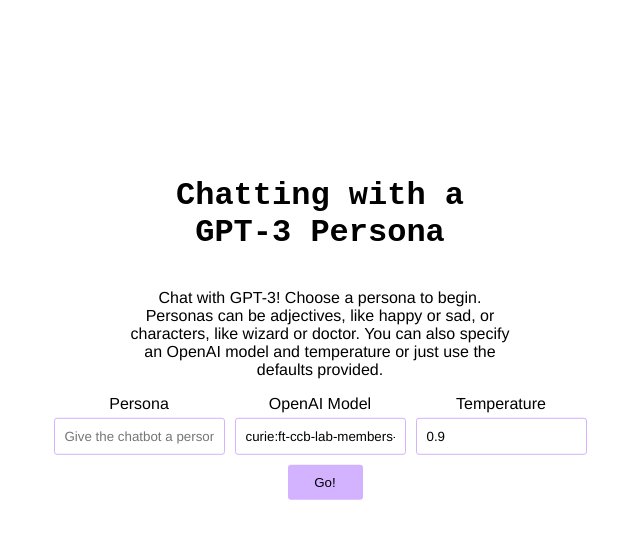
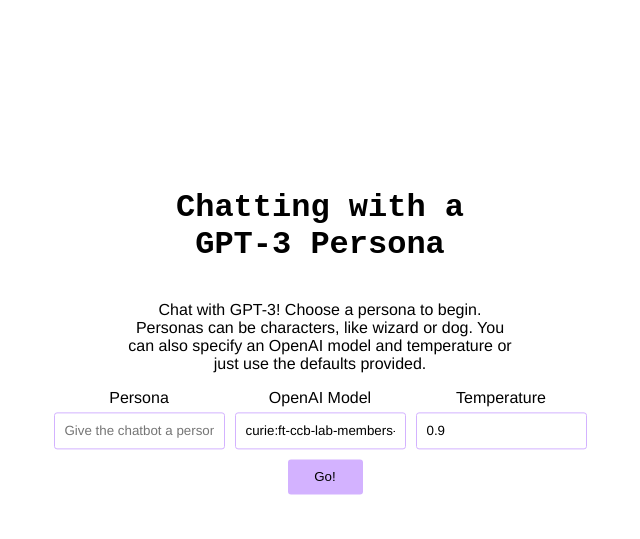
Before and after one commit to ahwang16/gpt3-chatbot, a Flask app: page / in a window 1280 px wide. Shown: the top 539 px of the page, without its empty margins (320-960 px from the left). Run offline with Flask 2, Linux system fonts and the light colour scheme.

Commit message:
Update instructions

```diff
--- a/templates/index.html
+++ b/templates/index.html
@@ -10,8 +10,7 @@
         <h1>Chatting with a GPT-3 Persona</h1>
 
         <p>
-            Chat with GPT-3! Choose a persona to begin. Personas can be adjectives,
-            like happy or sad, or characters, like wizard or doctor. You can also
+            Chat with GPT-3! Choose a persona to begin. Personas can be characters, like wizard or dog. You can also
             specify an OpenAI model and temperature or just use the defaults provided.
         </p>
 
```
